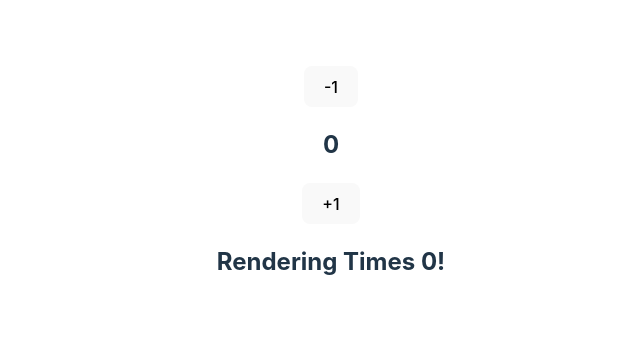
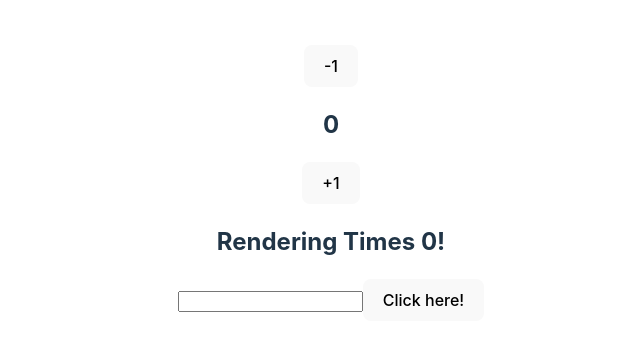
Before and after one commit to Vannalasai/react-hooks, a React (Vite) app: page / in a window 1280 px wide. Shown: the part 217-568 px from the top of the page, without its empty margins (309-949 px from the left). Built offline with nearby package versions, Linux system fonts and the light colour scheme.

Commit message:
five commit

```diff
--- a/src/components/useRef.jsx
+++ b/src/components/useRef.jsx
@@ -4,10 +4,15 @@ import { useEffect, useRef, useState } from "react";
 function UseRef(){
   const [value, setValue] = useState(0)
   const count = useRef(0)
+  const inputValue = useRef("")
 
   useEffect(() => {
     count.current = count.current + 1;
   })
+
+  const btnClicked = () => {
+    console.log(inputValue.current)
+  }
 
   return(
     <>
@@ -15,6 +20,8 @@ function UseRef(){
       <h2>{value}</h2>
       <button onClick={() => setValue(prev => prev+1)}>+1</button>
       <h2>Rendering Times {count.current}!</h2>
+      <input type="text" ref={inputValue}/>
+      <button onClick={btnClicked}>Click here!</button>
     </>
   )
 }
```
